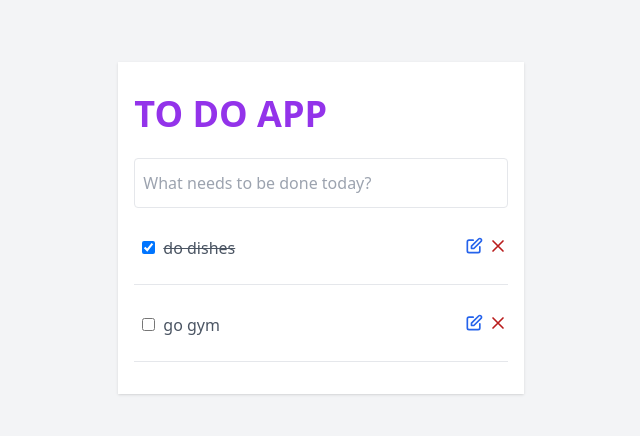
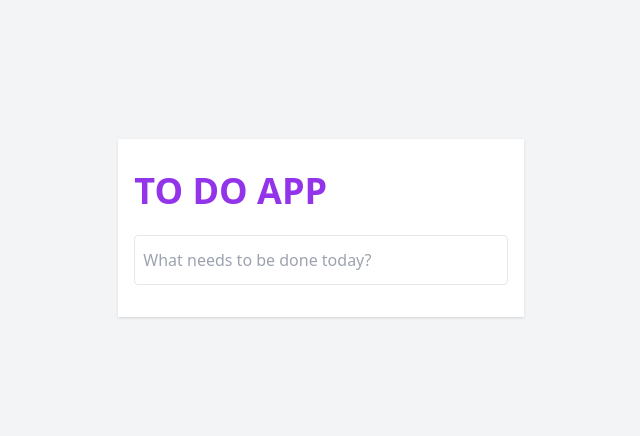
Before and after one commit to SepehrBr/todo-with-react-tailwind, a React (Vite) app: page / in a window 1280 px wide. Shown: the part 204-640 px from the top of the page, without its empty margins (319-959 px from the left). Built offline with nearby package versions, Linux system fonts and the light colour scheme.

Commit message:
set localStorage

```diff
--- a/src/App.jsx
+++ b/src/App.jsx
@@ -4,9 +4,9 @@ import Todos from './components/Todos'
 function App() {
 
   return (
-    <>
+    <div className="bg-gray-100">
         <Todos />
-    </>
+    </div>
   )
 }
 
--- a/src/components/NewTodoInput.jsx
+++ b/src/components/NewTodoInput.jsx
@@ -14,6 +14,7 @@ export default function NewTodoInput({ addTodo }) {
             setNewTodo('');
         }
     }
+
     return (
         <>
             <input
--- a/src/components/Todos.jsx
+++ b/src/components/Todos.jsx
@@ -1,35 +1,25 @@
-import { useState } from "react";
+/* eslint-disable react-hooks/exhaustive-deps */
+import { useEffect, useState } from "react";
 import TodosList from "./TodosList";
 import { v4 as uuidv4 } from 'uuid';
 import Todo from "./Todo";
 import NewTodoInput from "./NewTodoInput";
 
 export default function Todos() {
-    const [ todos, setTodos ] = useState([
-        {
-            id: uuidv4(),
-            title: 'do dishes',
-            status: true
-        },
-        {
-            id: uuidv4(),
-            title: 'go gym',
-            status: false
-        }
-    ]);
+    const [ todos, setTodos ] = useState([]);
 
 // add todo
     const addTodo = (todoTitle) => {
-        setTodos([
+        let newTodos = [
             ...todos,
             {
                 id: uuidv4(),
                 title: todoTitle,
                 status: false
             }
-        ]);
+        ];
+        setTodos(newTodos);
     }
-
 
 // delete todo
     const deleteTodoHandler = (id) => {
@@ -62,8 +52,17 @@ export default function Todos() {
         setTodos(newTodo);
     }
 
+// localstorage
+    useEffect(() => {
+        setTodos( JSON.parse(localStorage.getItem('todosList')) ?? []);
+    }, []);
+
+    useEffect(() => {
+        localStorage.setItem('todosList', JSON.stringify(todos));
+    }, [ todos ]);
+
+
     return (
-        <div className="bg-gray-100">
         <div className="flex items-center justify-center h-screen">
             <div className="w-full px-4 py-8 mx-auto shadow lg:w-1/3  bg-white">
                 <div className="flex items-center mb-6">
@@ -88,6 +87,5 @@ export default function Todos() {
                 </TodosList>
             </div>
         </div>
-        </div>
     )
 }
```
Lines whose indentation alone changed are shown as unchanged.
